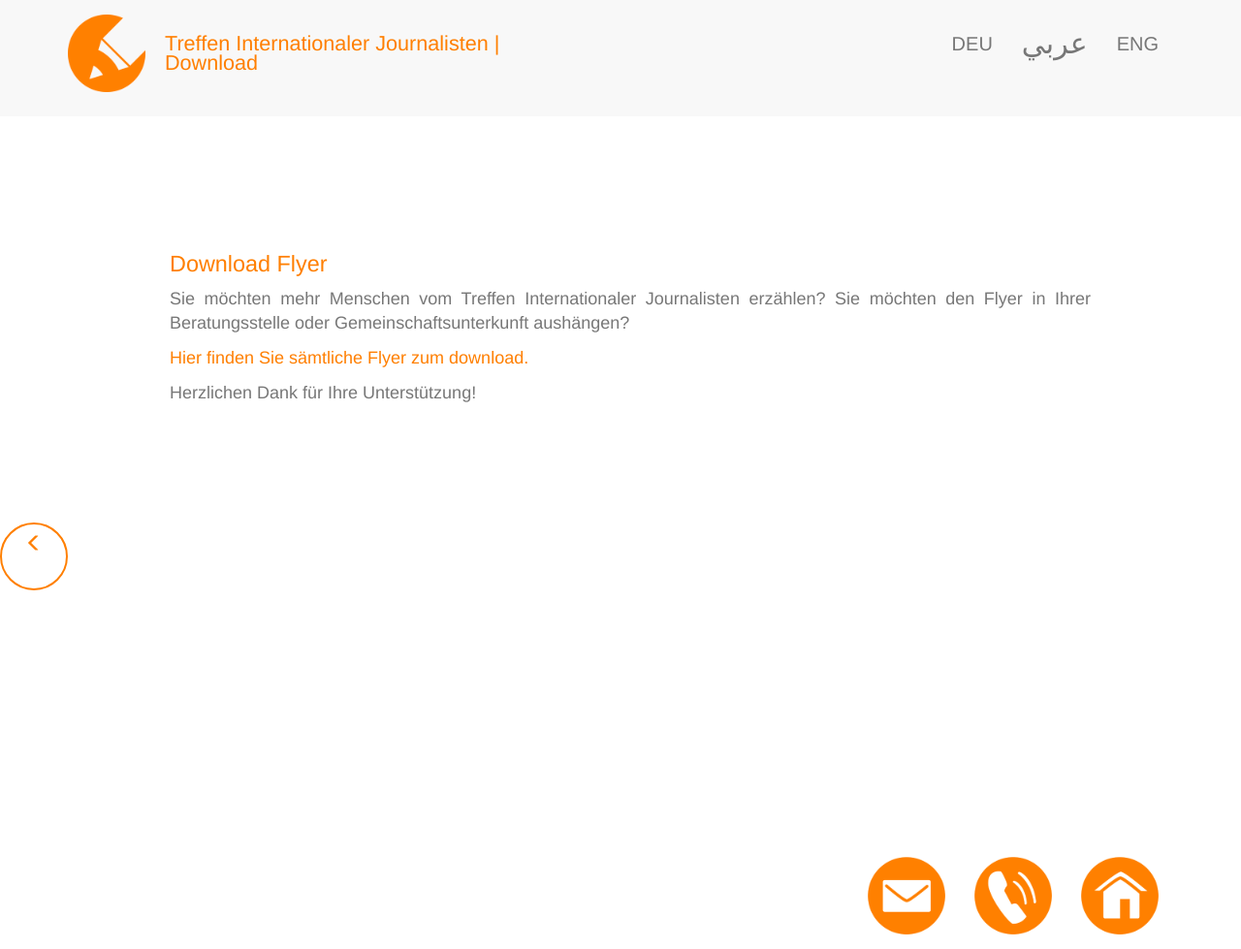
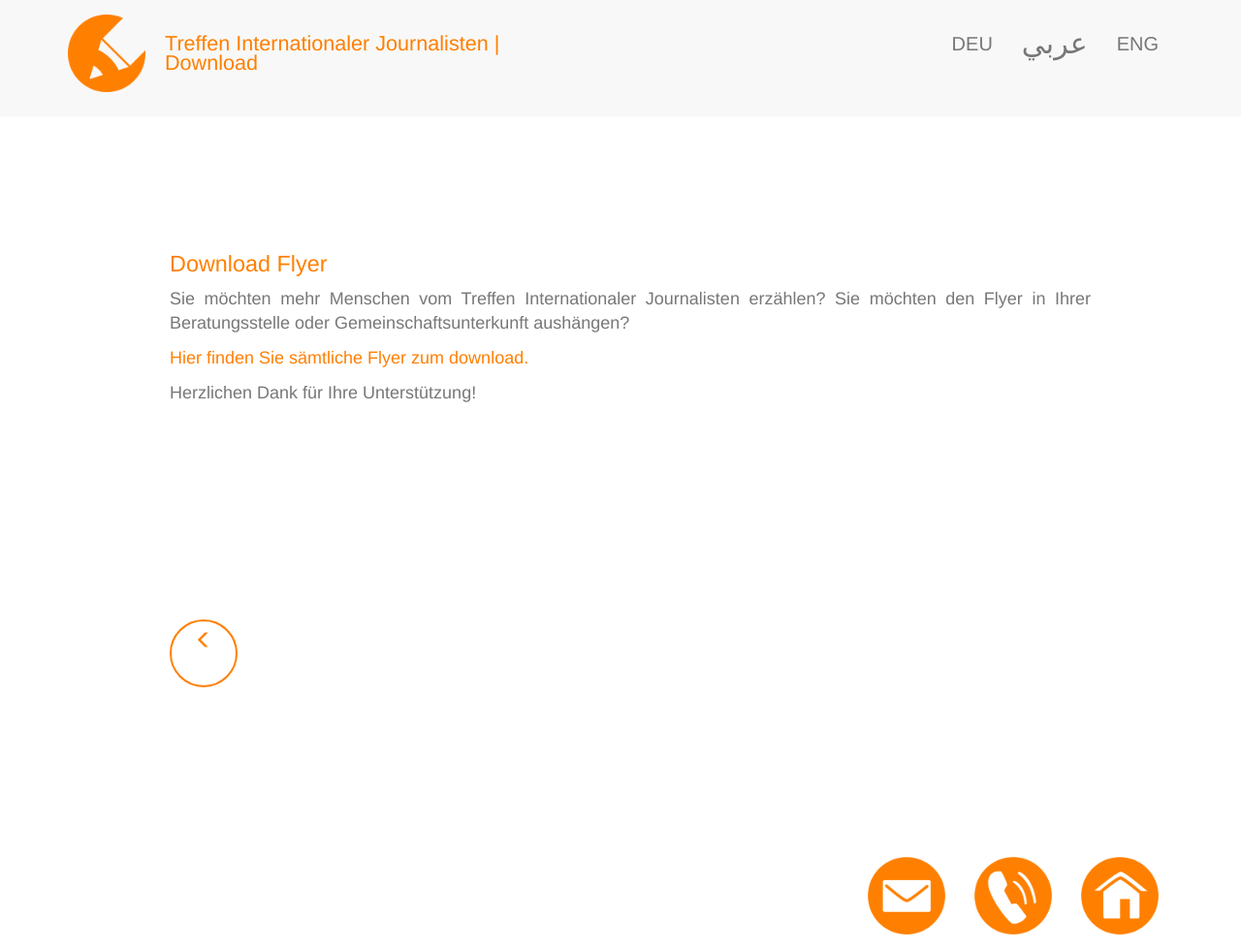
Before and after one commit to EIJC/TIJ, a Jekyll site: the page built from de/download.html, in a window 1280 px wide and 979 px high. Shown: the whole window at 97% size. Built offline with Jekyll 4.4.1, drawn with Linux system fonts in a browser that asks for light colours; nearby versions of some CDN libraries.

Commit message:
Update download.html

```diff
--- a/de/download.html
+++ b/de/download.html
@@ -12,4 +12,8 @@ language: de
   </div>
 </div>
 
-<a class="btn btn-circle-1" href="/de.html"><span class="glyphicon glyphicon-menu-left" aria-hidden="true"></span></a>
+<div class="section">
+  <div class="container-fluid">
+      <a class="btn btn-circle-1" href="/de.html"><span class="glyphicon glyphicon-menu-left" aria-hidden="true"></span></a>
+  </div>
+</div>
```
